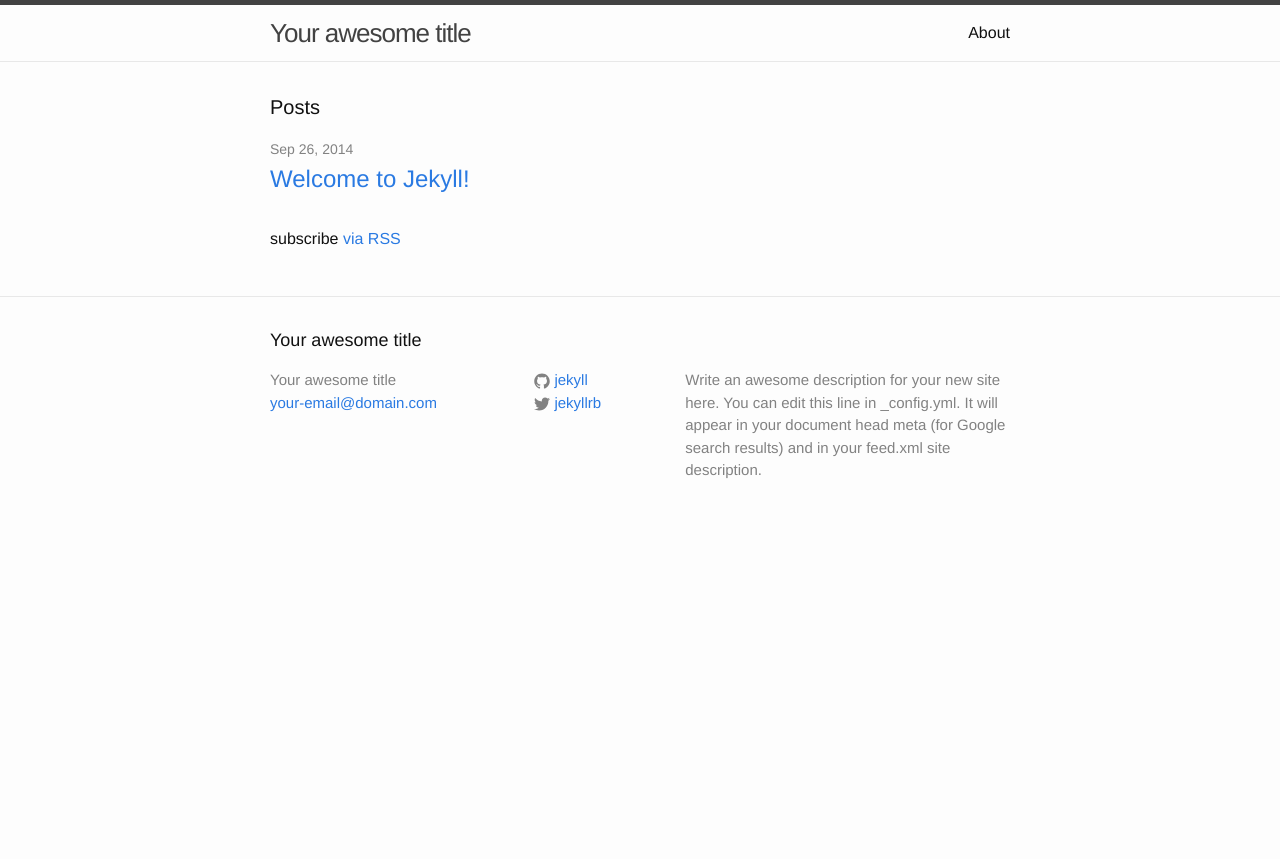
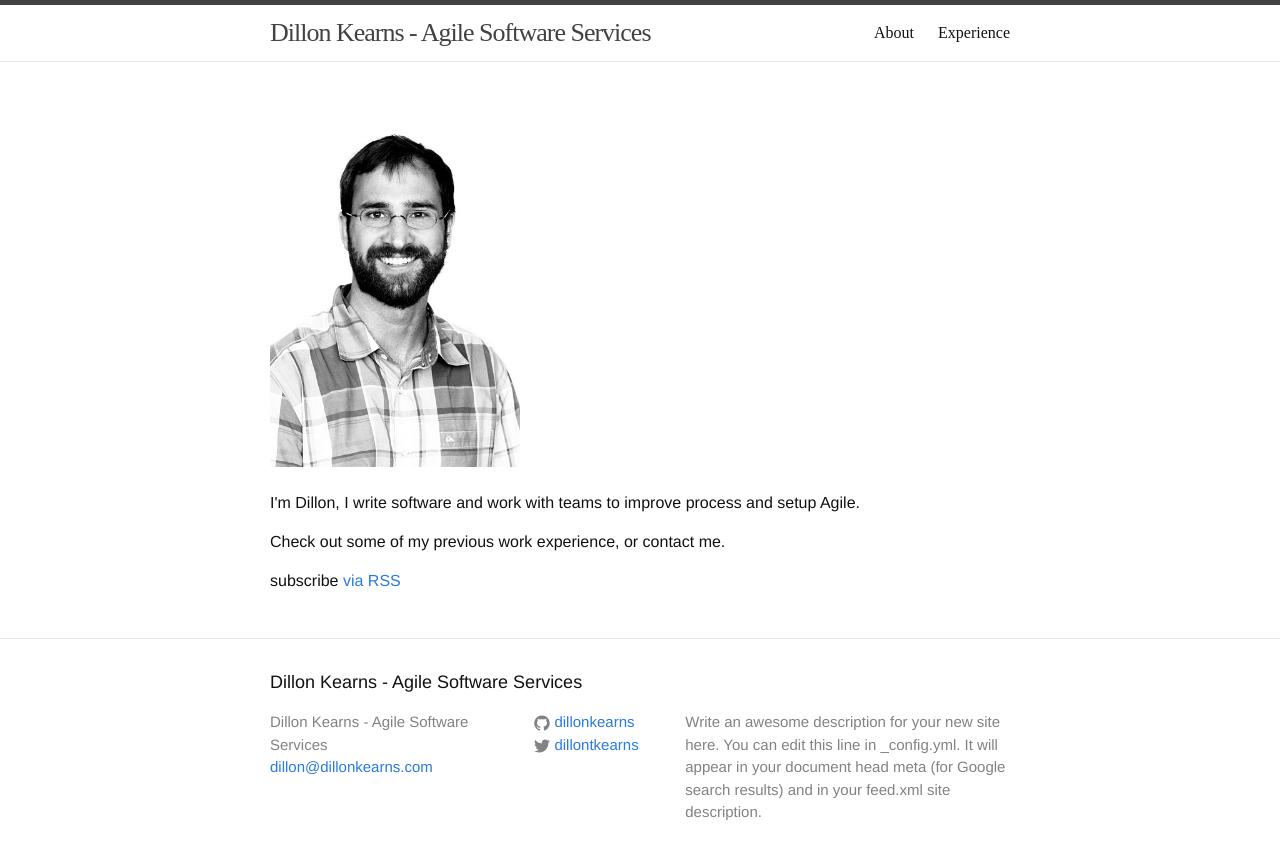
Before and after one commit to dillonkearns/dillonkearns.github.io, a Jekyll site: the page built from index.html, in a window 1280 px wide. Shown: the top 859 px of the page. Built offline with Jekyll 4.4.1, drawn with Linux system fonts in a browser that asks for light colours.

Commit message:
Add content and style to index.

```diff
--- a/_config.yml
+++ b/_config.yml
@@ -1,14 +1,14 @@
 # Site settings
-title: Your awesome title
-email: your-email@domain.com
+title: Dillon Kearns - Agile Software Services
+email: dillon@dillonkearns.com
 description: > # this means to ignore newlines until "baseurl:"
   Write an awesome description for your new site here. You can edit this
   line in _config.yml. It will appear in your document head meta (for
   Google search results) and in your feed.xml site description.
 baseurl: "" # the subpath of your site, e.g. /blog/
 url: "http://yourdomain.com" # the base hostname & protocol for your site
-twitter_username: jekyllrb
-github_username:  jekyll
+twitter_username: dillontkearns
+github_username:  dillonkearns
 
 # Build settings
 markdown: kramdown
--- a/css/main.scss
+++ b/css/main.scss
@@ -14,7 +14,7 @@ $base-line-height: 1.5;
 $spacing-unit:     30px;
 
 $text-color:       #111;
-$background-color: #fdfdfd;
+$background-color: white;
 $brand-color:      #2a7ae2;
 
 $grey-color:       #828282;
@@ -47,3 +47,19 @@ $on-laptop:        800px;
         "layout",
         "syntax-highlighting"
 ;
+
+
+#headshot {
+  width: 250px;
+  height: auto;
+}
+
+body {
+  background: white;
+  font-family: Helvetica;
+  font-weight: 100;
+}
+
+.site-header {
+  font-family: Didot;
+}
--- a/index.html
+++ b/index.html
@@ -4,19 +4,18 @@ layout: default
 
 <div class="home">
 
-  <h1 class="page-heading">Posts</h1>
+  <img id="headshot" src="./dillonkearns.jpg" />
 
-  <ul class="post-list">
-    {% for post in site.posts %}
-      <li>
-        <span class="post-meta">{{ post.date | date: "%b %-d, %Y" }}</span>
+  <br />
+  <br />
+  <p>
+    I'm Dillon, I write software and work with teams to improve process
+    and setup Agile.
+  </p>
 
-        <h2>
-          <a class="post-link" href="{{ post.url | prepend: site.baseurl }}">{{ post.title }}</a>
-        </h2>
-      </li>
-    {% endfor %}
-  </ul>
+  <p>
+    Check out some of my previous work experience, or contact me.
+  </p>
 
   <p class="rss-subscribe">subscribe <a href="{{ "/feed.xml" | prepend: site.baseurl }}">via RSS</a></p>
 
```
Also changed, not shown: experience.html (added, +16 -0 lines), dillonkearns.jpg (added).
